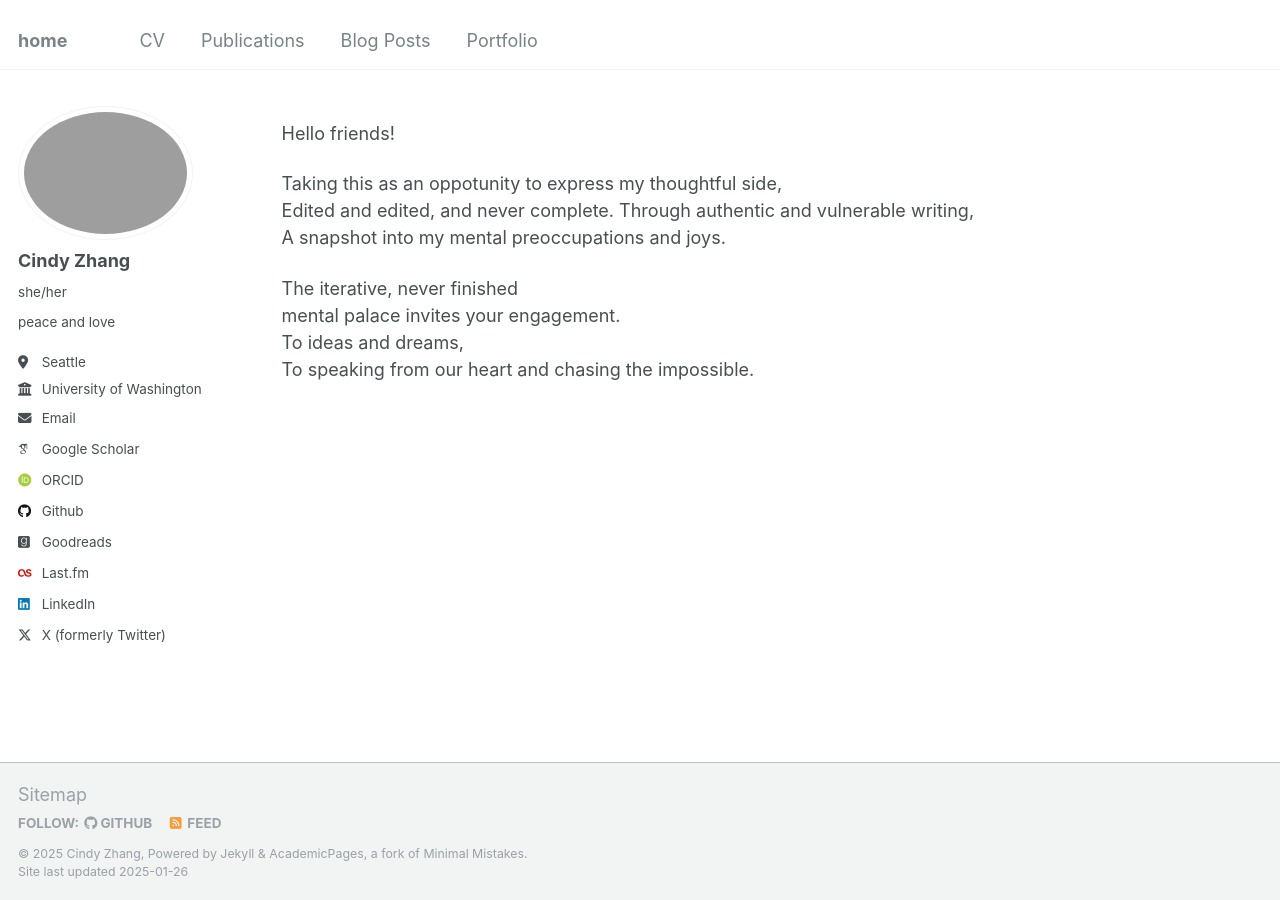
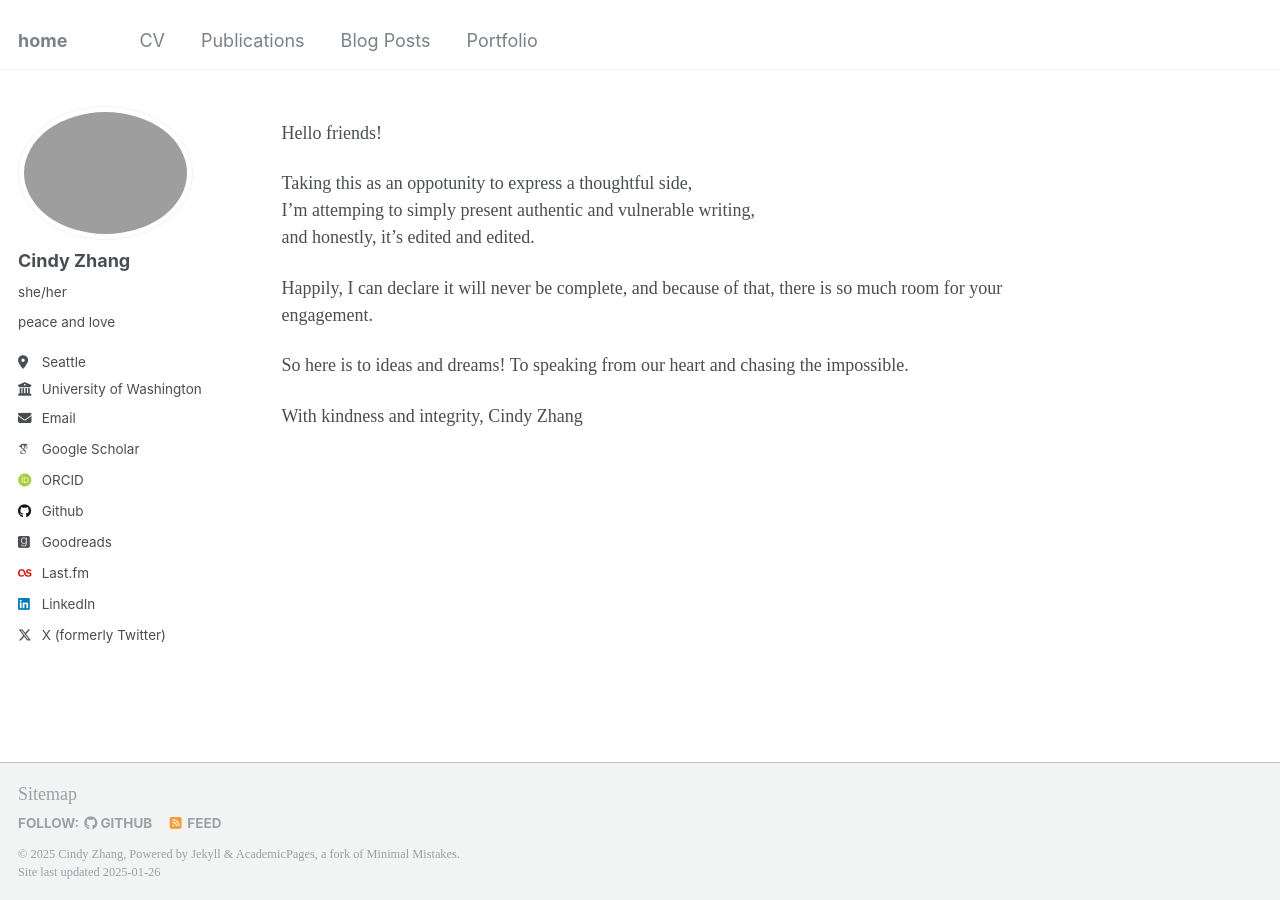
Before and after one commit to cnmnzhang/me, a Jekyll site: the page built from _pages/about.md, in a window 1280 px wide. Built offline with Jekyll 4.4.1, drawn with Linux system fonts in a browser that asks for light colours; some web fonts are replaced.

Commit message:
truncate preview and change font

```diff
--- a/_includes/archive-single.html
+++ b/_includes/archive-single.html
@@ -47,9 +47,9 @@
         {% endif %}
 
     {% if post.excerpt and site.read_more != 'enabled' %}
-    <p class="archive__item-excerpt" itemprop="description">{{ post.excerpt | markdownify }}</p>
+    <p class="archive__item-excerpt" itemprop="description">{{ post.excerpt | truncatewords: 20 | markdownify }}</p>
     {% elsif post.excerpt and site.read_more == 'enabled' %}
-    <p class="archive__item-excerpt" itemprop="description"><p>{{ post.excerpt | markdownify | remove: '<p>' | remove: '</p>' }}<strong><a href="{{ base_path }}{{ post.url }}" rel="permalink"> Read more</a></strong></p></p>
+    <p class="archive__item-excerpt" itemprop="description"><p>{{ post.excerpt | truncatewords: 20| markdownify | remove: '<p>' | remove: '</p>' }}<strong><a href="{{ base_path }}{{ post.url }}" rel="permalink"> Read more</a></strong></p></p>
     {% endif %}
 
     {% if post.citation and post.paperurl and post.slidesurl %}
--- a/_pages/about.md
+++ b/_pages/about.md
@@ -9,12 +9,15 @@
 
 Hello friends!
 
-Taking this as an oppotunity to express my thoughtful side,
-Edited and edited, and never complete.
-Through authentic and vulnerable writing,
-A snapshot into my mental preoccupations and joys.
+Taking this as an oppotunity to express a thoughtful side,
+I'm attemping to simply present authentic and vulnerable writing,
+and honestly, it's edited and edited.
 
-The iterative, never finished
-mental palace invites your engagement.
-To ideas and dreams,
+Happily, I can declare it will never be complete,
+and because of that, there is so much room for your engagement.
+
+So here is to ideas and dreams!
 To speaking from our heart and chasing the impossible.
+
+With kindness and integrity,
+Cindy Zhang
--- a/_sass/_variables.scss
+++ b/_sass/_variables.scss
@@ -6,7 +6,7 @@
    Typography
    ========================================================================== */
 
-$doc-font-size              : 14;
+$doc-font-size              : 12;
 
 /* paragraph indention */
 $paragraph-indent           : false; // true, false (default)
@@ -28,9 +28,9 @@
 $calisto                    : "Calisto MT", serif;
 $garamond                   : Garamond, serif;
 
-$global-font-family         : $sans-serif;
-$header-font-family         : $sans-serif;
-$caption-font-family        : $serif;
+$global-font-family         : $calisto;
+$header-font-family         : $calisto;
+$caption-font-family        : $calisto;
 
 /* type scale */
 $type-size-1                : 2.441em;  // ~39.056px
```
Also changed, not shown: _posts/2024-04-28-writing to write.md (+5 -2 lines), _posts/2024-12-28-values, dreams, going beyond the material world.md (+4 -7 lines), _posts/2025-01-25-quotes.md (added, +16 -0 lines), _pages/year-archive.html (line endings or trailing spaces).
